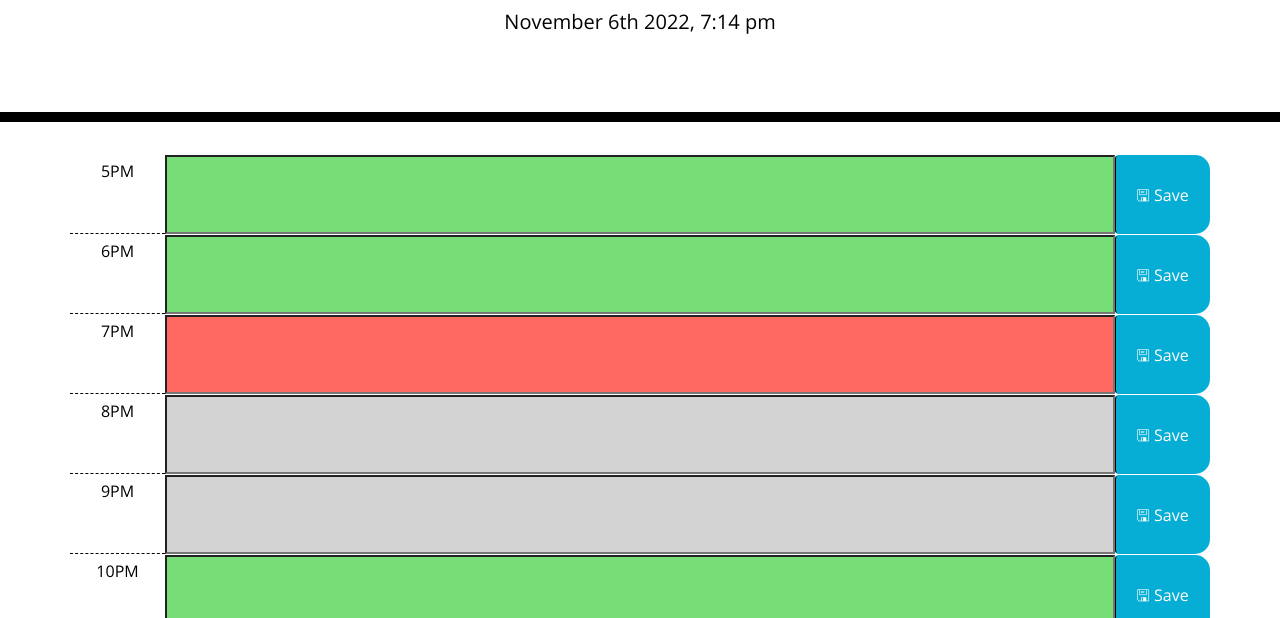
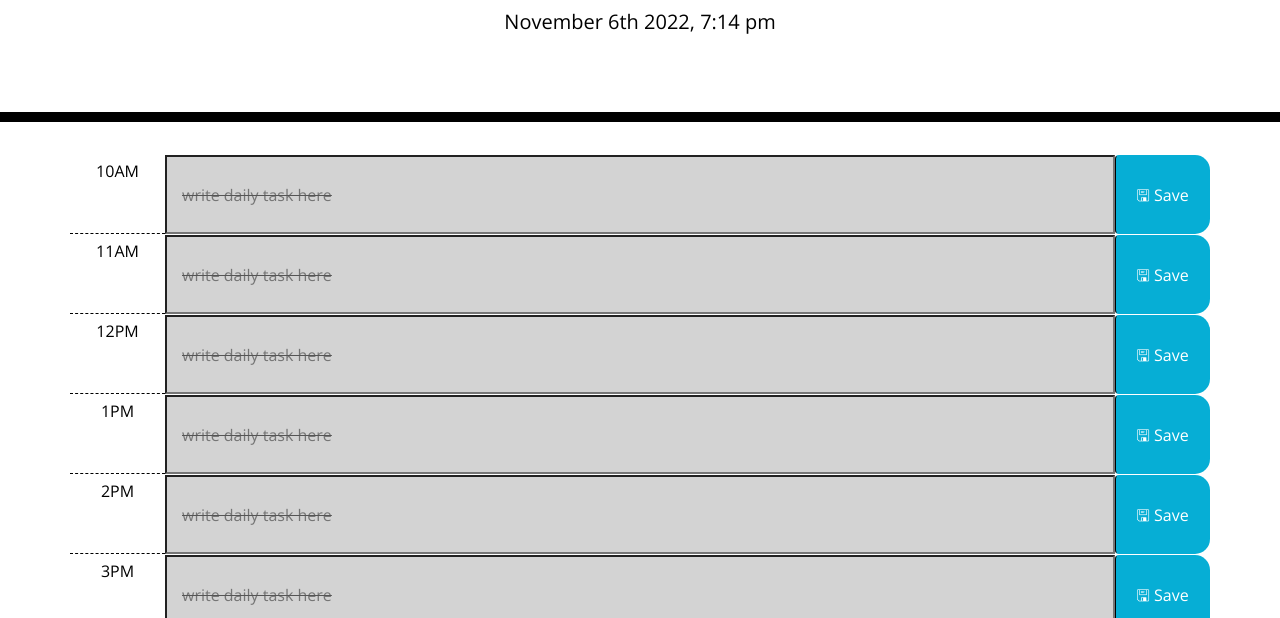
Before and after one commit to arinielson/work-day-scheduler, a plain HTML site: page index.html in a window 1280 px wide. Shown: the part 182-800 px from the top of the page. Drawn offline with nearby package versions, Linux system fonts and the light colour scheme.

Commit message:
edits to readme, css, & js files

```diff
--- a/assets/script.js
+++ b/assets/script.js
@@ -1,27 +1,25 @@
-// Current Day
-const today = moment();
+let today = moment();
+
 $('#currentDay').text(today.format('MMMM Do YYYY, h:mm a'));
-
-var currentHour = moment().format('hA');
 
 const containerEl = $('.container');
 
 const hours = [
-    // '9AM',
-    // '10AM',
-    // '11AM',
-    // '12PM',
-    // '1PM',
-    // '2PM',
-    // '3PM',
-    // '4PM',
+   // '9AM',
+    '10AM',
+    '11AM',
+    '12PM',
+    '1PM',
+    '2PM',
+    '3PM',
+    '4PM',
     '5PM',
     '6PM',
-    '7PM',
-    '8PM',
-    '9PM',
-    '10PM',
-    '11PM',
+    // '7PM',
+    // '8PM',
+    // '9PM',
+    // '10PM',
+    // '11PM',
 ];
 
 // Create Planner Elements and depicts past, present, or future for textarea input
@@ -32,26 +30,40 @@ for (var i = 0; i < hours.length; i++) {
     var hoursEl = $('<span>').text(hours[i]).addClass('col-1 text-center hour pt-2').data({hours: [i]});
     hourlyDiv.append(hoursEl);
 
-    var textInput = $('<input>', {type: 'text'}).addClass('col-10 textarea');
+    var textInput = $('<input>', {type: 'text', id: '012345678'[i], placeholder: 'write daily task here'}).addClass('col-10 textarea');
     hourlyDiv.append(textInput);
 
     var saveBtn = $('<button>').text('🖫 Save').addClass('col-1 btn saveBtn');
     hourlyDiv.append(saveBtn);
 
-    presentColorCode();
+    presentColor();
+    saveTask();
 }
 
-function presentColorCode() {
+var inputTags = document.querySelector('input'[i]);
+var saveBtnTags = document.querySelector('.saveBtn');
+
+function presentColor() {
+    let currentHour = moment().format('hA');
+
     if (currentHour == hours[i]) {
         textInput.addClass('present');
     } else if (currentHour < hours[i]) {
+        textInput.addClass('future');
+    } else {
         textInput.addClass('past');
-    } else {
-        textInput.addClass('future');
     }
 }
 
-// Saves textarea input data
-function saveTextInput() {
+function saveTask() {
+    var savedHourlyTask = localStorage.getItem('task');
+    console.log('Item saved?');
+    textInput = savedHourlyTask;
+}
 
-}
+saveBtnTags.addEventListener('click', function clickSave(event) {
+    event.preventDefault();
+    console.log('Button clicked');
+
+    localStorage.setItem('task', inputTags[i].value);
+});
--- a/assets/style.css
+++ b/assets/style.css
@@ -44,7 +44,8 @@ textarea {
 
 .past {
   background-color: #d3d3d3;
-  color: white;
+  color: #555;
+  text-decoration: line-through;
 }
 
 .present {
@@ -54,7 +55,7 @@ textarea {
 
 .future {
   background-color: #77dd77;
-  color: white;
+  color: black;
 }
 
 .saveBtn {
```
Also changed, not shown: 1 other file.
